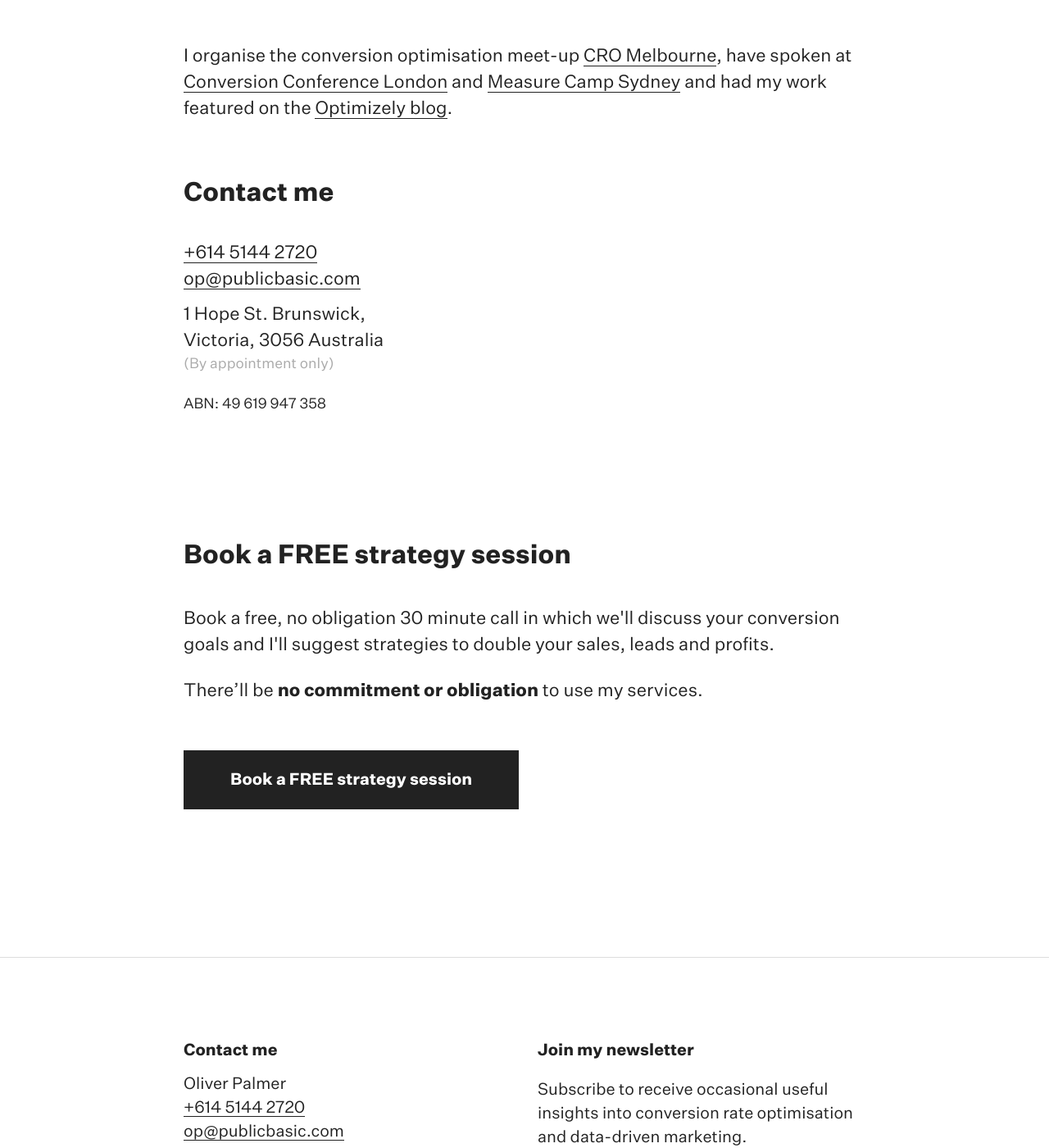
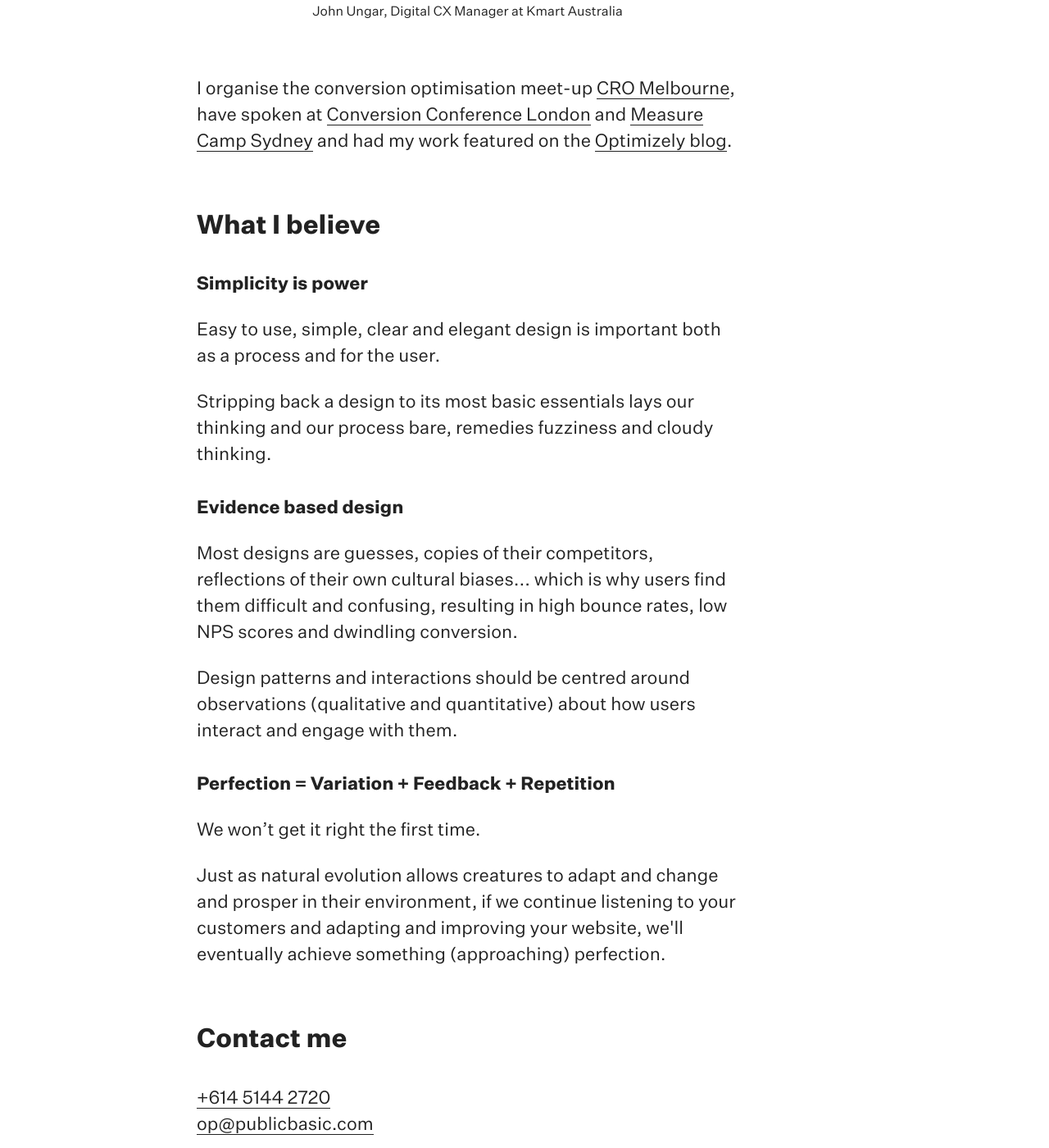
Before and after one commit to olleepalmer/olleepalmer.github.io, a Jekyll site: the page built from about.md, in a window 1280 px wide and 1400 px high, scrolled down 1566 px. Shown: the whole window at 82% size. Built offline with Jekyll 4.4.1, drawn with Linux system fonts in a browser that asks for light colours; comment, search, counter and statistics services are not loaded.

Commit message:
Changed 'Services' to 'What I Do'

```diff
--- a/_config.yml
+++ b/_config.yml
@@ -24,7 +24,7 @@
 
 # Build settings
 markdown: kramdown
-theme: jekyll-theme-cayman
+# theme: jekyll-theme-cayman
 plugins:
   - jekyll-feed
   - jekyll-sitemap
--- a/_includes/header.html
+++ b/_includes/header.html
@@ -148,7 +148,7 @@
 								</li>
 								<li class="nav-item"><a class="nav-link hover-underline {% if page_is == 'about' %}active{% endif %}" href="/about">About</a>
 								</li>
-								<li class="nav-item"><a class="nav-link hover-underline {% if page_is == 'services' %}active{% endif %}" href="/services">Services</a>
+								<li class="nav-item"><a class="nav-link hover-underline {% if page_is == 'services' %}active{% endif %}" href="/services">What I do</a>
 								</li>
 <!--
 									<li class="nav-item"><a class="nav-link hover-underline {% if page_is == 'case-study' %}active{% endif %}" href="/case-study">Case Study</a>
--- a/_layouts/about.html
+++ b/_layouts/about.html
@@ -32,6 +32,7 @@
 							</figure>
 						</div>
 	<div class="container">
+		<div class="col-lg-10">
 
 					<blockquote class="text-center my-5">
 														<h2 class="smaller mb-2">"Ollee has helped us to improve our site immensely—not just by boosting conversion but also by identifying which areas are worth investing in"</h2>
@@ -40,6 +41,34 @@
 <p>
 	I organise the conversion optimisation meet-up <a href="https://meetup.com/CRO-Melbourne/">CRO Melbourne</a>, have spoken at <a href="https://conversionconference.co.uk/">Conversion Conference London</a> and <a href="http://sydney.measurecamp.org/">Measure Camp Sydney</a> and had my work featured on the <a href="https://blog.optimizely.com/2016/07/13/how-does-page-load-time-impact-engagement/">Optimizely blog</a>.
 </p>
+
+<h2 class="mt-5">What I believe</h2>
+
+
+<h3 class="mt-4">Simplicity is power</h2>
+<p>
+Easy to use, simple, clear and elegant design is important both as a process and for the user.
+</p>
+<p>
+Stripping back a design to its most basic essentials lays our thinking and our process bare, remedies fuzziness and cloudy thinking.
+</p>
+
+<h3 class="mt-4">Evidence based design</h2>
+	<p>
+		Most designs are guesses, copies of their competitors, reflections of their own cultural biases... which is why users find them difficult and confusing, resulting in high bounce rates, low NPS scores and dwindling conversion.</p>
+		<p>
+
+Design patterns and interactions should be centred around observations (qualitative and quantitative) about how users interact and engage with them.
+</p>
+<h3 class="mt-4">Perfection = Variation + Feedback + Repetition</h2>
+<p>
+	We won’t get it right the first time.
+</p>
+<p>
+Just as natural evolution allows creatures to adapt and change and prosper in their environment, if we continue listening to your customers and adapting and improving your website, we'll eventually achieve something (approaching) perfection.
+
+</p>
+
 <h2 class="mt-5">Contact me</h2>
 
 <div class="row">
@@ -59,7 +88,7 @@
 
 
 
-</div>
+</div></div>
 {% include book.html %}
 
 
```
Also changed, not shown: index.md (+1 -1 lines).
